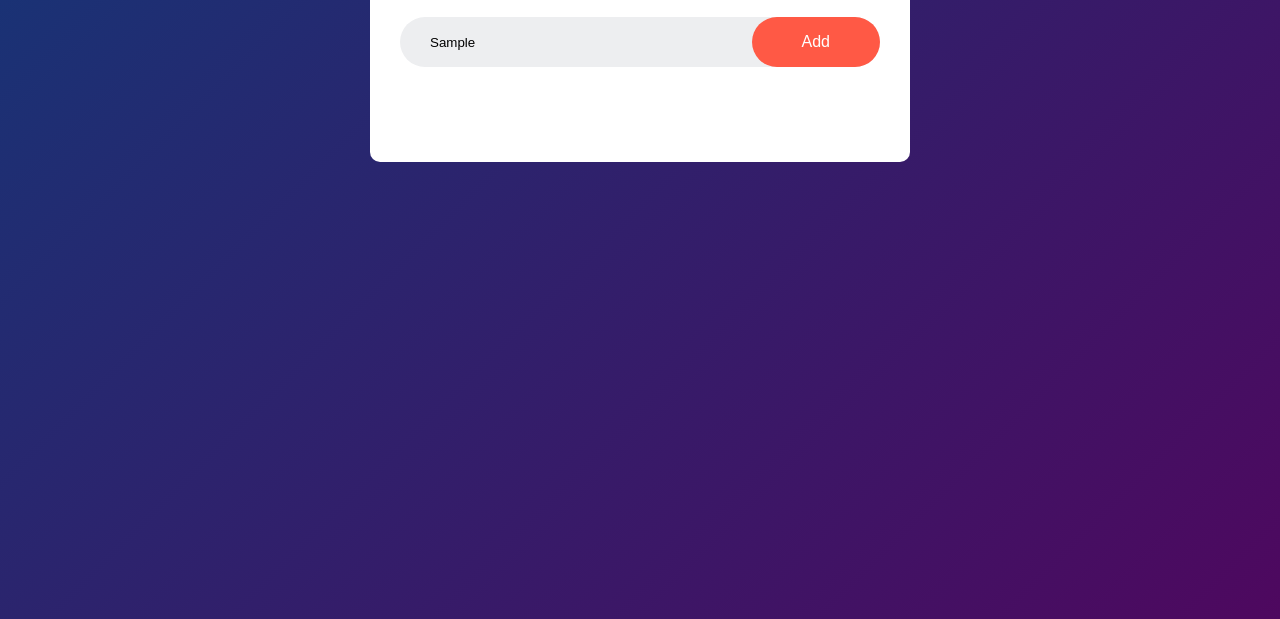
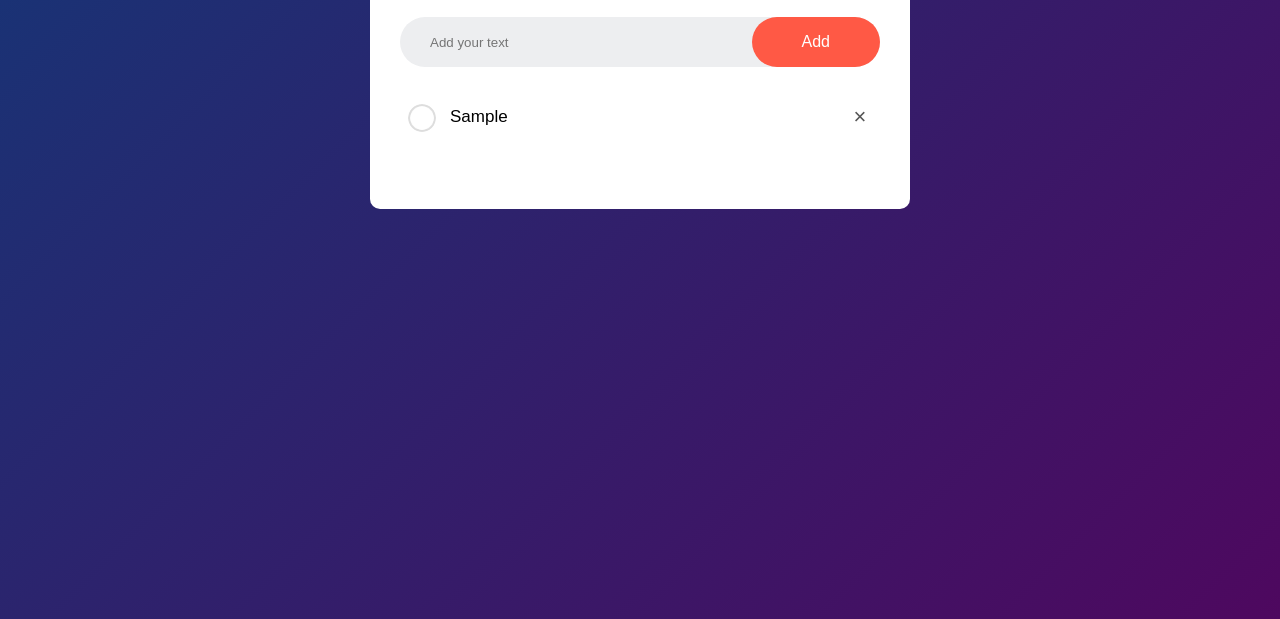
Before and after one commit to Curious-person/todolist_project, a plain HTML site: page todolist.html in a window 1280 px wide. Both pictures are taken after typing "Sample" into the empty fields and a click on the button "Add". Shown: the part 181-800 px from the top of the page. Drawn offline with Linux system fonts and the light colour scheme.

Commit message:
third commit

```diff
--- /dev/null
+++ b/script.js
@@ -0,0 +1,44 @@
+const inputBox = document.getElementById("input-box");
+const listContainer = document.getElementById("list-container");
+
+// Add task to list
+function addTask(){
+    if (inputBox.value === '') {
+        alert('Please enter a task');
+
+    } else {
+        let li = document.createElement("li");
+        li.innerHTML = inputBox.value;
+        listContainer.appendChild(li);
+        let span = document.createElement("span");
+        span.innerHTML = "\u00D7";
+        li.appendChild(span);
+    }
+
+    inputBox.value = '';
+    saveData();
+
+}
+
+//if LI clicked, it's checked.
+//if SPAN clicked, it's removed.
+listContainer.addEventListener('click', function(e){
+    if(e.target.tagName === 'LI'){
+        e.target.classList.toggle('checked');
+        saveData();
+    }
+    else if(e.target.tagName === 'SPAN'){
+        e.target.parentElement.remove();
+        saveData();
+    }
+}, false);
+
+function saveData(){
+    localStorage.setItem('data', listContainer.innerHTML);
+}
+
+function showTask(){
+    listContainer.innerHTML = localStorage.getItem('data');
+}
+
+showTask();
--- a/style.css
+++ b/style.css
@@ -4,6 +4,7 @@
     font-family: 'Poppins', sans-serif;
     box-sizing: border-box;
 }
+
 
 .container{
     width: 100%;
@@ -93,3 +94,21 @@ ul li.checked{
 ul li.checked::before{
     background-image: url(images/checked.png);
 }
+
+ul li span{
+    position: absolute;
+    right: 0;
+    top: 5px;
+    width: 40px;
+    height: 40px;
+    font-size: 22px;
+    color: #555;
+    line-height: 40px;
+    text-align: center;
+    transition: all 0.3s ease;
+    border-radius: 50%;
+}
+
+ul li span:hover{
+    background: #edeef0;
+}
--- a/todolist.html
+++ b/todolist.html
@@ -4,6 +4,7 @@
     <meta charset="UTF-8">
     <meta name="viewport" content="width=device-width, initial-scale=1.0">
     <link rel="stylesheet" href="https://cdnjs.cloudflare.com/ajax/libs/font-awesome/6.5.2/css/all.min.css" integrity="sha512-SnH5WK+bZxgPHs44uWIX+LLJAJ9/2PkPKZ5QiAj6Ta86w+fsb2TkcmfRyVX3pBnMFcV7oQPJkl9QevSCWr3W6A==" crossorigin="anonymous" referrerpolicy="no-referrer" />
+    <link rel="shortcut icon"  type="x-icon" href="/images/pencil-solid.svg">
     <title>To Do List</title>
     <link rel="stylesheet" href="style.css">
 </head>
@@ -13,7 +14,7 @@
             <h2>To Do List <i class="fa-solid fa-pen"></i></h2>
             <div class="row">
                 <input type="text" id="input-box" placeholder="Add your text">
-                <button>Add</button>
+                <button onclick="addTask()">Add</button>
             </div>
 
             <ul id="list-container">
@@ -23,5 +24,6 @@
             </ul>
         </div>
     </div>
+    <script src="script.js"></script>
 </body>
 </html>
```
Also changed, not shown: images/pencil-solid.svg (added).
